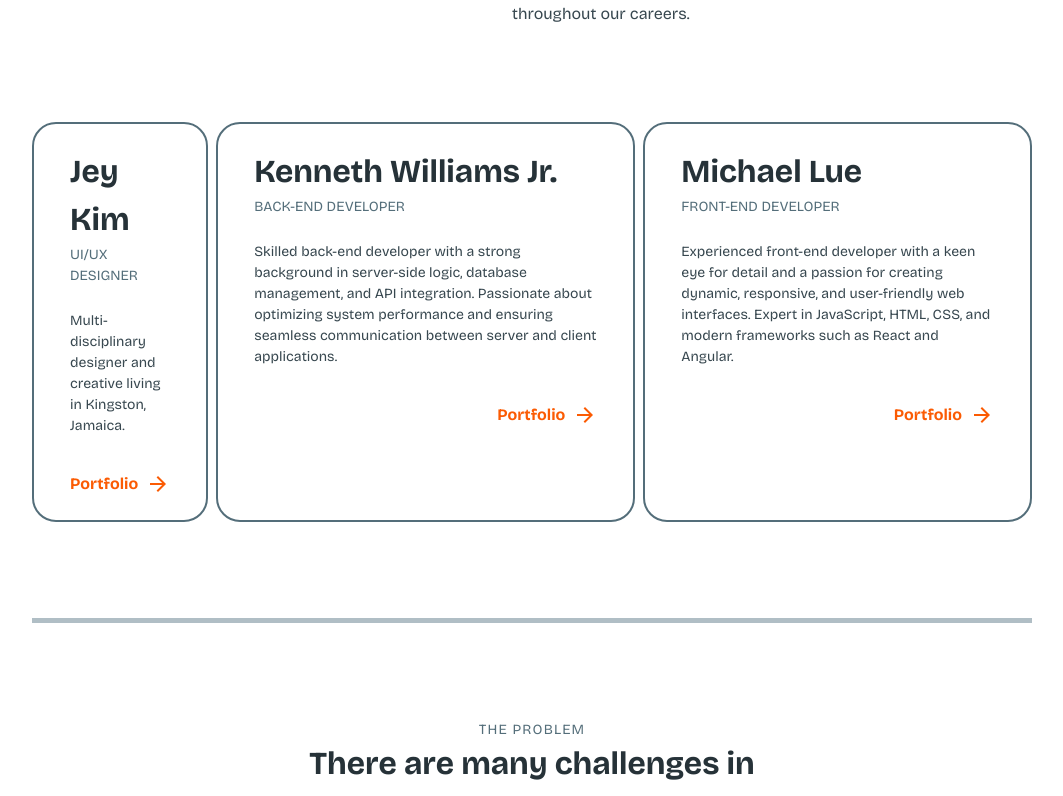
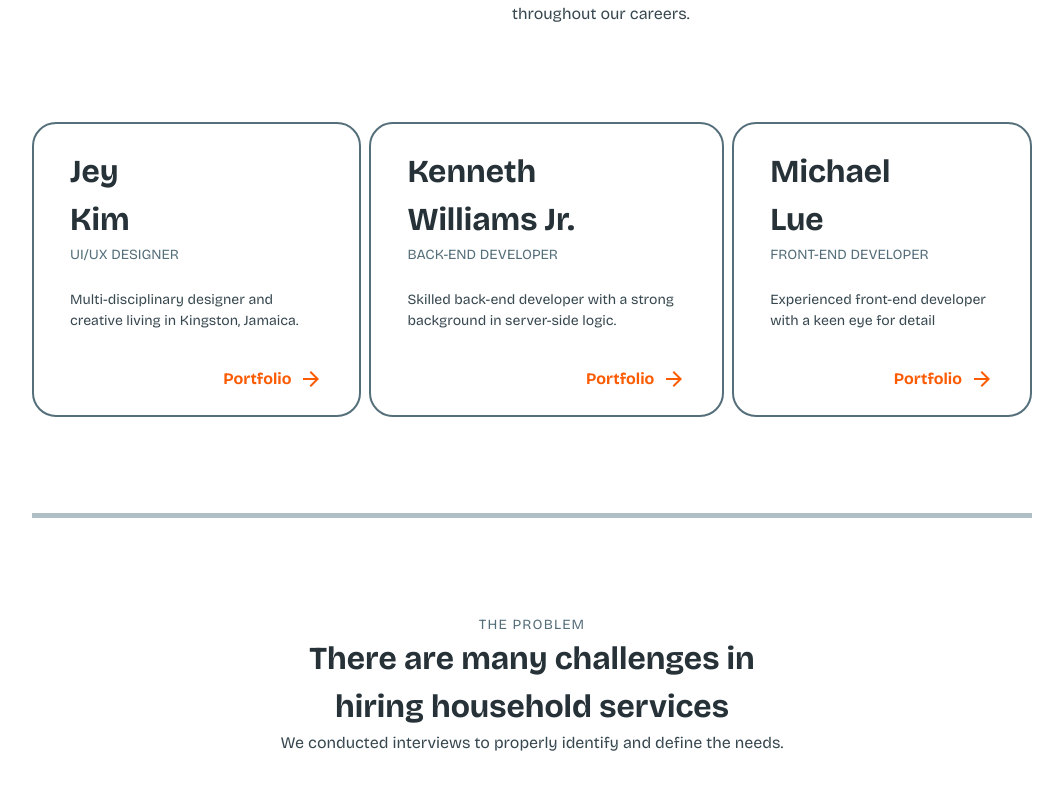
Before and after one commit to KayviaHarriott/govan-portfolio-website, a React (Vite) app: page / in a window 1280 px wide. Shown: the part 723-1519 px from the top of the page, without its empty margins (128-1191 px from the left). Built offline with nearby package versions, Linux system fonts and the light colour scheme.

Commit message:
Added break for first name and last name on team cards

```diff
--- a/src/components/CustomCard.tsx
+++ b/src/components/CustomCard.tsx
@@ -2,17 +2,27 @@ import { Box } from "@mui/material";
 import ArrowForwardIcon from "@mui/icons-material/ArrowForward";
 import { Link } from "react-router-dom";
 interface CustomCardProps {
-  label: string;
+  label?: string;
+  firstName?: string;
+  lastName?: string;
   text: string;
   url: string;
   title?: string;
   version: string;
-
 }
-export const CustomCard: React.FC<CustomCardProps> = ({ label, text, url, version, title }) => {
+export const CustomCard: React.FC<CustomCardProps> = ({
+  label,
+  firstName,
+  lastName,
+  text,
+  url,
+  version,
+  title,
+}) => {
   switch (version) {
     case "large":
-      return (<Box
+      return (
+        <Box
           sx={{
             border: "2px solid #546E7A",
             borderRadius: "24px",
@@ -30,9 +40,11 @@ export const CustomCard: React.FC<CustomCardProps> = ({ label, text, url, versio
               <ArrowForwardIcon sx={{ color: "#CFD8DC" }} />
             </Link>
           </div>
-      </Box>)
+        </Box>
+      );
     case "medium":
-      return (<Box
+      return (
+        <Box
           sx={{
             border: "2px solid #546E7A",
             borderRadius: "24px",
@@ -43,18 +55,22 @@ export const CustomCard: React.FC<CustomCardProps> = ({ label, text, url, versio
         >
           <div className="flex flex-col gap-[24px]">
             <div>
-            <h2 className="text-[32px] text-[#263238] font-[700]">{label}</h2>
+              <div className="text-[32px] text-[#263238] font-[700] flex flex-col">
+               <h2> {firstName}</h2>
+               <h2> {lastName}</h2>
+              </div>
               <p className="text-[#546E7A] text-[14px] uppercase">{title}</p>
             </div>
             <p className="text-[14px] text-[#37474F]">{text}</p>
           </div>
           <div className="flex justify-end">
             <Link to={url} className="flex gap-[8px] text-[#FB5B03]">
-            <p className="font-[700]">Portfolio</p> <ArrowForwardIcon sx={{ color: "##FB5B03" }} />
+              <p className="font-[700]">Portfolio</p>{" "}
+              <ArrowForwardIcon sx={{ color: "##FB5B03" }} />
             </Link>
           </div>
-      </Box>)
-    break
+        </Box>
+      );
+      break;
   }
-
 };
--- a/src/pages/LandingPage.tsx
+++ b/src/pages/LandingPage.tsx
@@ -6,7 +6,7 @@ import {
   // useRef
 } from "react";
 import { RadiusBackground } from "../components/RadiusBackground";
-import {CustomTimeline} from "../components/Timeline";
+import { CustomTimeline } from "../components/Timeline";
 
 export const LandingPage = () => {
   const padding = "py-[192px] px-[120px]";
@@ -42,24 +42,24 @@ export const LandingPage = () => {
 
   const team = [
     {
-      member: "Jey Kim",
+      member: {firstName: "Jey", lastName: "Kim"},
       title: "UI/UX Designer",
       description:
         "Multi-disciplinary designer and creative living in Kingston, Jamaica.",
       url: "",
     },
     {
-      member: "Kenneth Williams Jr.",
+      member: {firstName: "Kenneth", lastName: "Williams Jr."},
       title: "Back-End Developer",
       description:
-        "Skilled back-end developer with a strong background in server-side logic, database management, and API integration. Passionate about optimizing system performance and ensuring seamless communication between server and client applications.",
+        "Skilled back-end developer with a strong background in server-side logic.",
       url: "",
     },
     {
-      member: "Michael Lue",
+      member:{firstName: "Michael", lastName: "Lue"},
       title: "Front-End Developer",
       description:
-        "Experienced front-end developer with a keen eye for detail and a passion for creating dynamic, responsive, and user-friendly web interfaces. Expert in JavaScript, HTML, CSS, and modern frameworks such as React and Angular.",
+        "Experienced front-end developer with a keen eye for detail ",
       url: "",
     },
   ];
@@ -113,8 +113,8 @@ export const LandingPage = () => {
               <img className="w-[156px]" src="/images/GovanLogo_Square.png" />
               <h1 className="text-[64px] font-[700] text-[#FFFF]">Project</h1>
               <p className="text-[#CFD8DC] ">
-                A platform that streamlines the process of finding, scheduling and
-                reviewing household services
+                A platform that streamlines the process of finding, scheduling
+                and reviewing household services
               </p>
             </div>
           </div>
@@ -138,7 +138,9 @@ export const LandingPage = () => {
               {team.map((item, index) => (
                 <CustomCard
                   key={index}
-                  label={item.member}
+                  // label={item.member}
+                  firstName={item.member.firstName}
+                  lastName={item.member.lastName}
                   title={item.title}
                   text={item.description}
                   url={item.url}
@@ -146,7 +148,9 @@ export const LandingPage = () => {
                 />
               ))}
             </div>
-            <Divider sx={{ borderBottomWidth: "5px", borderColor: "#B0BEC5" }} />
+            <Divider
+              sx={{ borderBottomWidth: "5px", borderColor: "#B0BEC5" }}
+            />
             <div className="flex flex-col gap-[192px] items-center">
               <SectionHeader
                 subtext={`The Problem`}
@@ -158,8 +162,8 @@ export const LandingPage = () => {
                   content={
                     <>
                       <p className="text-[#FDFDFD]">
-                        Many people were unsure about which service providers were
-                        reliable
+                        Many people were unsure about which service providers
+                        were reliable
                       </p>
                     </>
                   }
@@ -216,12 +220,12 @@ export const LandingPage = () => {
           <div className="bg-[#37474F] rounded-lg">
             <CustomTimeline
               year="2024"
-              events={
-               [ { month: "Jan", text: "DevOps" },
+              events={[
+                { month: "Jan", text: "DevOps" },
                 { month: "Feb", text: "Backend" },
                 { month: "Mar", text: "Frontend" },
-                { month: "May", text: "Hiatus" }]
-              }
+                { month: "May", text: "Hiatus" },
+              ]}
             />
           </div>
         </div>
```
Lines whose indentation alone changed are shown as unchanged.
